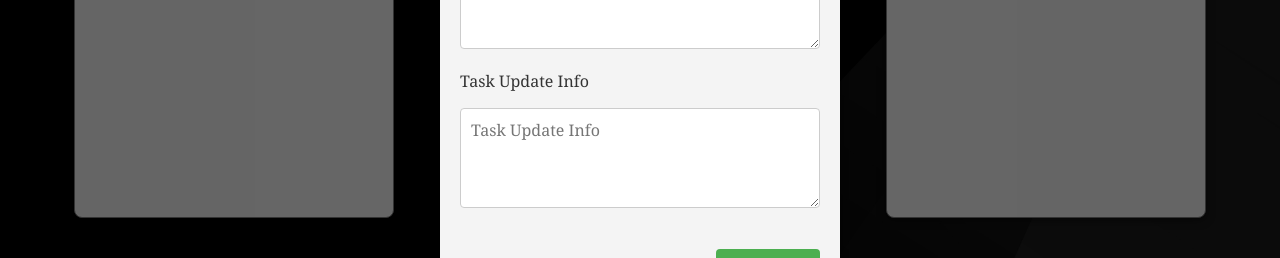
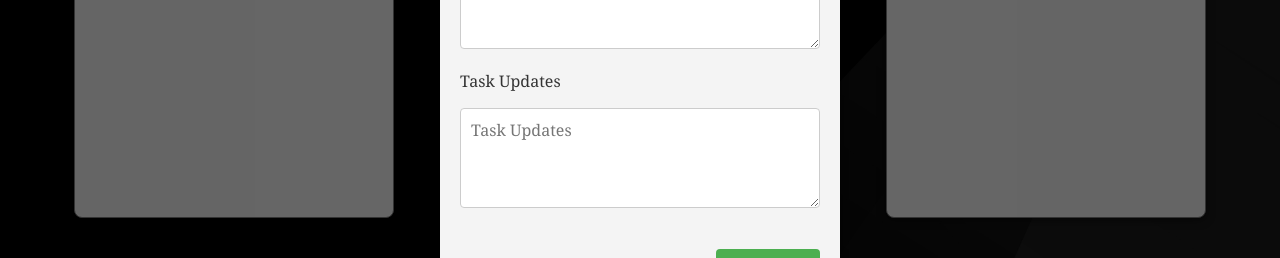
Before and after one commit to AmolKChavhan/task-tracker, a React (Create React App) app: page / in a window 1280 px wide. Both pictures are taken after a click on the button "Add Task". Shown: the part 430-688 px from the top of the page. Built offline with nearby package versions, Linux system fonts and the light colour scheme.

Commit message:
task-tracker

```diff
--- a/src/components/task/Task.js
+++ b/src/components/task/Task.js
@@ -43,7 +43,7 @@ const Task = ({
         </span>
         {title === "In Progress" && (
           <span className="update-label">
-            Task Update Info:
+            Task Updates:
             <p>{task.update}</p>
           </span>
         )}
--- a/src/components/taskForm/TaskForm.js
+++ b/src/components/taskForm/TaskForm.js
@@ -108,11 +108,11 @@ const TaskForm = ({ onClose, taskId, setNotification }) => {
           </div>
 
           <div className="form-group">
-            <label htmlFor="update">Task Update Info</label>
+            <label htmlFor="update">Task Updates</label>
             <textarea
               id="update"
-              rows="2"
-              placeholder="Task Update Info"
+              rows="1"
+              placeholder="Task Updates"
               value={update}
               onChange={(e) => setUpdate(e.target.value)}
             />
```
